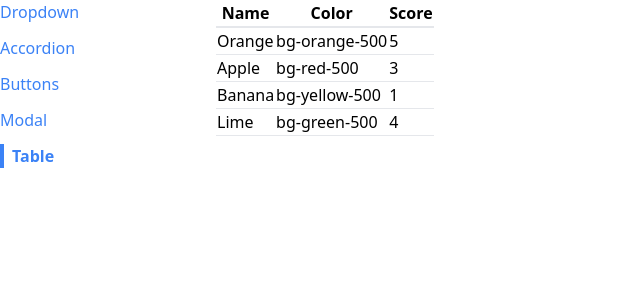
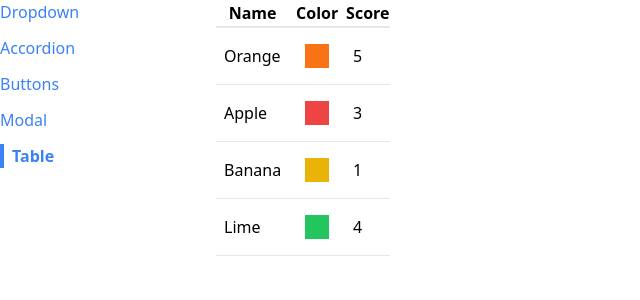
Before and after one commit to ToniRajamaki/Modern-react-udemy, a React (Create React App) app in the folder comps/: page /table in a window 1280 px wide. Shown: the top 300 px of the page, without its empty margins (0-640 px from the left). Built offline with nearby package versions, Linux system fonts and the light colour scheme.

Commit message:
modified table component and added unique key function prop

```diff
--- a/comps/src/components/Table.js
+++ b/comps/src/components/Table.js
@@ -1,15 +1,19 @@
-function Table({ data, config }) {
+function Table({ data, config, keyFn }) {
   const renderedHeaders = config.map((column) => {
     return <th key={column.label}>{column.label}</th>
   })
 
-  const renderedRows = data.map((fruit) => {
+  const renderedRows = data.map((rowData) => {
     const renderedCells = config.map((column) => {
-      return <td key={column.label}>{column.render(fruit)}</td>
+      return (
+        <td className='p-2' key={column.label}>
+          {column.render(rowData)}
+        </td>
+      )
     })
 
     return (
-      <tr className='border-b' key={fruit.name}>
+      <tr className='border-b' key={keyFn(rowData)}>
         {renderedCells}
       </tr>
     )
--- a/comps/src/pages/TablePage.js
+++ b/comps/src/pages/TablePage.js
@@ -10,13 +10,20 @@
 
   const config = [
     { label: 'Name', render: (fruit) => fruit.name },
-    { label: 'Color', render: (fruit) => fruit.color },
+    {
+      label: 'Color',
+      render: (fruit) => <div className={`p-3 m-2 ${fruit.color}`}></div>,
+    },
     { label: 'Score', render: (fruit) => fruit.score },
   ]
 
+  const keyFn = (fruit) => {
+    return fruit.name
+  }
+
   return (
     <div>
-      <Table data={data} config={config} />
+      <Table data={data} config={config} keyFn={keyFn} />
     </div>
   )
 }
```
